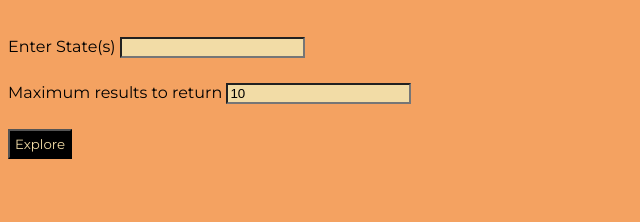
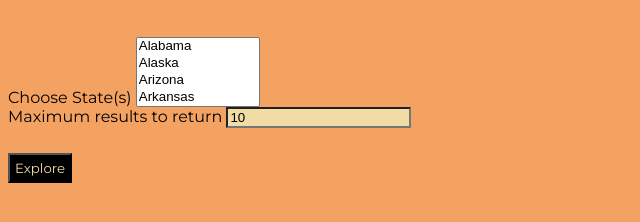
Before and after one commit to a-frear/nps-app, a plain HTML site: page index.html in a window 1280 px wide. Shown: the part 118-340 px from the top of the page, without its empty margins (0-640 px from the left). Drawn offline with nearby package versions, Linux system fonts and the light colour scheme.

Commit message:
Updated js html

```diff
--- a/index.html
+++ b/index.html
@@ -14,8 +14,60 @@
         <h1>Find a National Park</h1>
 
         <form id="js-form">
-            <label for="search-term">Enter State(s)</label>
-            <input type="text" name="search-term" id="js-search-term" required>
+            <label for="search-term">Choose State(s)</label>
+            <select id="js-search-state" required multiple>
+                <option value="AL">Alabama</option>
+                <option value="AK">Alaska</option>
+                <option value="AZ">Arizona</option>
+                <option value="AR">Arkansas</option>
+                <option value="CA">California</option>
+                <option value="CO">Colorado</option>
+                <option value="CT">Connecticut</option>
+                <option value="DE">Delaware</option>
+                <option value="DC">District Of Columbia</option>
+                <option value="FL">Florida</option>
+                <option value="GA">Georgia</option>
+                <option value="HI">Hawaii</option>
+                <option value="ID">Idaho</option>
+                <option value="IL">Illinois</option>
+                <option value="IN">Indiana</option>
+                <option value="IA">Iowa</option>
+                <option value="KS">Kansas</option>
+                <option value="KY">Kentucky</option>
+                <option value="LA">Louisiana</option>
+                <option value="ME">Maine</option>
+                <option value="MD">Maryland</option>
+                <option value="MA">Massachusetts</option>
+                <option value="MI">Michigan</option>
+                <option value="MN">Minnesota</option>
+                <option value="MS">Mississippi</option>
+                <option value="MO">Missouri</option>
+                <option value="MT">Montana</option>
+                <option value="NE">Nebraska</option>
+                <option value="NV">Nevada</option>
+                <option value="NH">New Hampshire</option>
+                <option value="NJ">New Jersey</option>
+                <option value="NM">New Mexico</option>
+                <option value="NY">New York</option>
+                <option value="NC">North Carolina</option>
+                <option value="ND">North Dakota</option>
+                <option value="OH">Ohio</option>
+                <option value="OK">Oklahoma</option>
+                <option value="OR">Oregon</option>
+                <option value="PA">Pennsylvania</option>
+                <option value="RI">Rhode Island</option>
+                <option value="SC">South Carolina</option>
+                <option value="SD">South Dakota</option>
+                <option value="TN">Tennessee</option>
+                <option value="TX">Texas</option>
+                <option value="UT">Utah</option>
+                <option value="VT">Vermont</option>
+                <option value="VA">Virginia</option>
+                <option value="WA">Washington</option>
+                <option value="WV">West Virginia</option>
+                <option value="WI">Wisconsin</option>
+                <option value="WY">Wyoming</option>
+            </select>
             <br>
             <label for="max-results">Maximum results to return</label>
             <input type="number" name="max-results" id="js-max-results" value="10">
--- a/index.js
+++ b/index.js
@@ -28,15 +28,20 @@ function displayResults(responseJson) {
 };
 
 function getParks(query, maxResults) {
+    const apiFormat = "&api_key=" + apiKey
+  const stateQuery = "?statecode=" + query + "&"
+  const limitQuery = "limit=" + maxResults
     const params = {
-      q: query,
-      limit: maxResults,
+      /*q: query,
+      limit: maxResults,*/
+      q: stateQuery,
+      limit: limitQuery,
       api_key: apiKey
     };
     const queryString = formatQueryParams(params)
-    const url = searchURL + '?' + queryString;
+    const url = searchURL + stateQuery + limitQuery + apiFormat;
+    /*const url = searchURL + '?' + queryString;*/
     console.log(url);
-    console.log(queryString);
 
   fetch(url)
     .then(response => {
@@ -54,9 +59,8 @@ function getParks(query, maxResults) {
 function watchForm() {
   $('form').submit(event => {
     event.preventDefault();
-    const userState = $('#js-search-term').val();
+    const userState = $('#js-search-state').val();
     const maxResults = $('#js-max-results').val();
-    console.log(userState);
     getParks(userState, maxResults);
   });
 }
```
